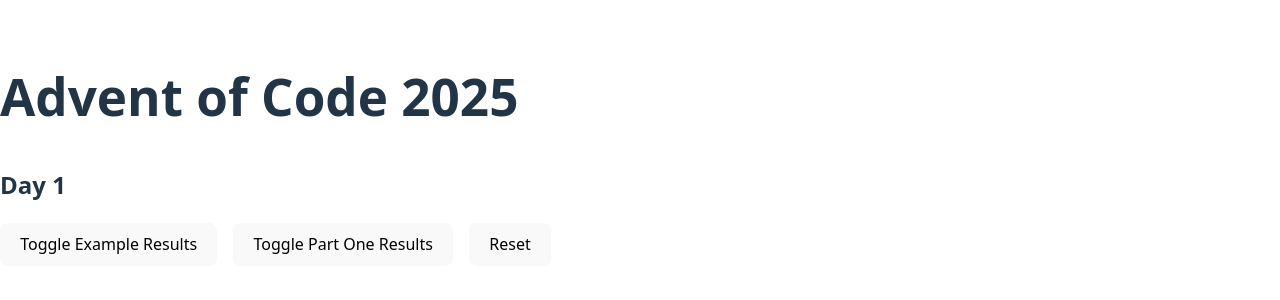
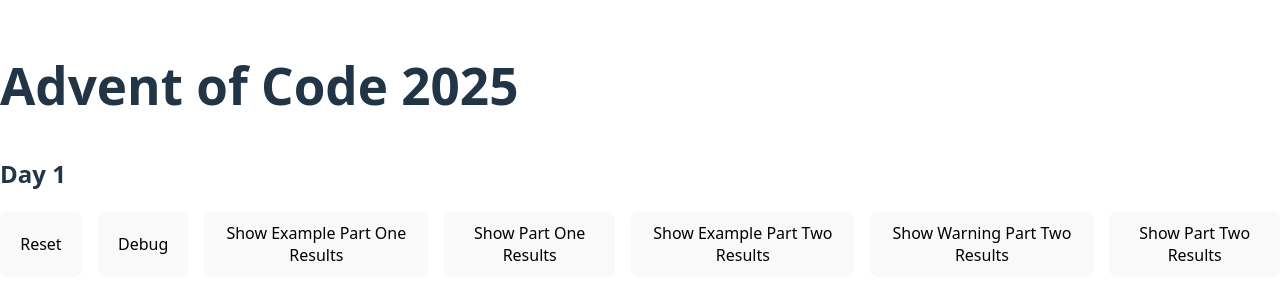
Before and after one commit to bjorntirsen/advent-of-code-2025, a React (Vite) app: page / in a window 1280 px wide. Shown: the part 248-548 px from the top of the page. Built offline with nearby package versions, Linux system fonts and the light colour scheme.

Commit message:
part two

```diff
--- /dev/null
+++ b/src/components/day-one-utils-part-two.ts
@@ -0,0 +1,64 @@
+export function getResultDayOnePartTwo(input: string, startingDial = 50) {
+  function parseInput(input: string) {
+    const inputArray = input.split("\n");
+    return inputArray.map((line) => {
+      const direction = line.charAt(0);
+      const value = parseInt(line.slice(1), 10);
+      return { direction, value };
+    });
+  }
+
+  const parsedInputs = parseInput(input);
+
+  function turnDial(
+    parsedInput: { direction: string; value: number },
+    currentDial: number
+  ) {
+    let fullRotations = Math.floor(parsedInput.value / 100);
+    if (parsedInput.direction === "L") {
+      const newDial = currentDial - (parsedInput.value % 100);
+      if (newDial < 0 && currentDial !== 0) {
+        fullRotations++;
+      }
+      if (newDial < 0) {
+        return { newDial: newDial + 100, fullRotations };
+      } else {
+        return { newDial, fullRotations };
+      }
+    } else if (parsedInput.direction === "R") {
+      const newDial = (currentDial + parsedInput.value) % 100;
+      if (newDial < currentDial && newDial !== 0) fullRotations++;
+      if (newDial >= 100) {
+        fullRotations++;
+        return { newDial: newDial - 100, fullRotations };
+      } else {
+        return { newDial, fullRotations };
+      }
+    } else {
+      throw new Error("Invalid direction");
+    }
+  }
+
+  let amountOfZeros = 0;
+  let result = `- The dial starts at ${startingDial}.\n`;
+  let dial = startingDial;
+  parsedInputs.forEach((parsedInput) => {
+    const { newDial, fullRotations } = turnDial(parsedInput, dial);
+    dial = newDial;
+    if (dial === 0) {
+      amountOfZeros += 1;
+    }
+    amountOfZeros += fullRotations;
+    const extraResult =
+      fullRotations > 0
+        ? `; during this rotation, it points at 0 ${fullRotations} times`
+        : "";
+    result += `- The dial is rotated ${parsedInput.direction}${
+      parsedInput.value
+    } to point at ${dial}${extraResult}.\n${
+      amountOfZeros > 0 ? `  (Total times at 0 so far: ${amountOfZeros})\n` : ""
+    }`;
+  });
+
+  return (result += `\n\nBecause the dial points at 0 a total of ${amountOfZeros} times during this process, the password in this example is ${amountOfZeros}.`);
+}
--- a/src/components/day-one-utils.ts
+++ b/src/components/day-one-utils.ts
@@ -1,17 +1,4 @@
-export function getResultDayOnePartOne(useDefinedInput?: string) {
-  const input =
-    useDefinedInput ??
-    `L68
-L30
-R48
-L5
-R60
-L55
-L1
-L99
-R14
-L82`;
-
+export function getResultDayOnePartOne(input: string) {
   const DIAL_STARTING_VALUE = 50;
 
   function parseInput(input: string) {
--- a/src/components/day-one.tsx
+++ b/src/components/day-one.tsx
@@ -1,19 +1,36 @@
 import { useState } from "react";
 import { getResultDayOnePartOne } from "./day-one-utils";
-import { inputPartOne } from "./inputPartOne";
+import { inputPartOne } from "./input-part-one";
+import { inputExample } from "./input-example";
+import { getResultDayOnePartTwo } from "./day-one-utils-part-two";
+import { debugInput } from "./debug-input";
 
 export default function DayOne() {
   const [result, setResult] = useState("");
   return (
     <section>
       <div style={{ display: "flex", gap: "1rem" }}>
-        <button onClick={() => setResult(getResultDayOnePartOne())}>
-          Toggle Example Results
+        <button onClick={() => setResult("")}>Reset</button>
+        <button
+          onClick={() => setResult(getResultDayOnePartTwo(debugInput, 0))}
+        >
+          Debug
+        </button>
+        <button onClick={() => setResult(getResultDayOnePartOne(inputExample))}>
+          Show Example Part One Results
         </button>
         <button onClick={() => setResult(getResultDayOnePartOne(inputPartOne))}>
-          Toggle Part One Results
+          Show Part One Results
         </button>
-        <button onClick={() => setResult("")}>Reset</button>
+        <button onClick={() => setResult(getResultDayOnePartTwo(inputExample))}>
+          Show Example Part Two Results
+        </button>
+        <button onClick={() => setResult(getResultDayOnePartTwo("R1000"))}>
+          Show Warning Part Two Results
+        </button>
+        <button onClick={() => setResult(getResultDayOnePartTwo(inputPartOne))}>
+          Show Part Two Results
+        </button>
       </div>
       <pre>{result}</pre>
     </section>
--- /dev/null
+++ b/src/components/debug-input.ts
@@ -0,0 +1,2 @@
+export const debugInput = `R78
+L769`;
--- /dev/null
+++ b/src/components/input-example.ts
@@ -0,0 +1,10 @@
+export const inputExample = `L68
+L30
+R48
+L5
+R60
+L55
+L1
+L99
+R14
+L82`;
```
Also changed, not shown: src/components/notes.md (added, +14 -0 lines), src/components/input-part-one.ts (renamed from src/components/inputPartOne.ts).
